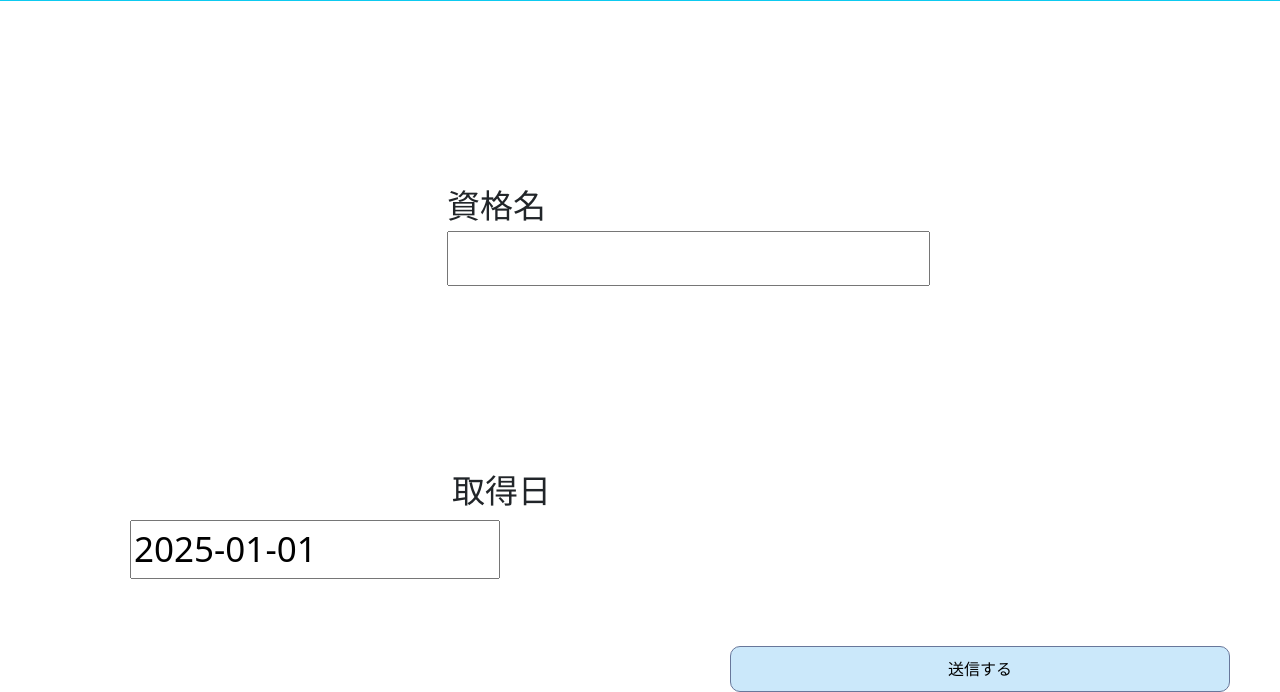
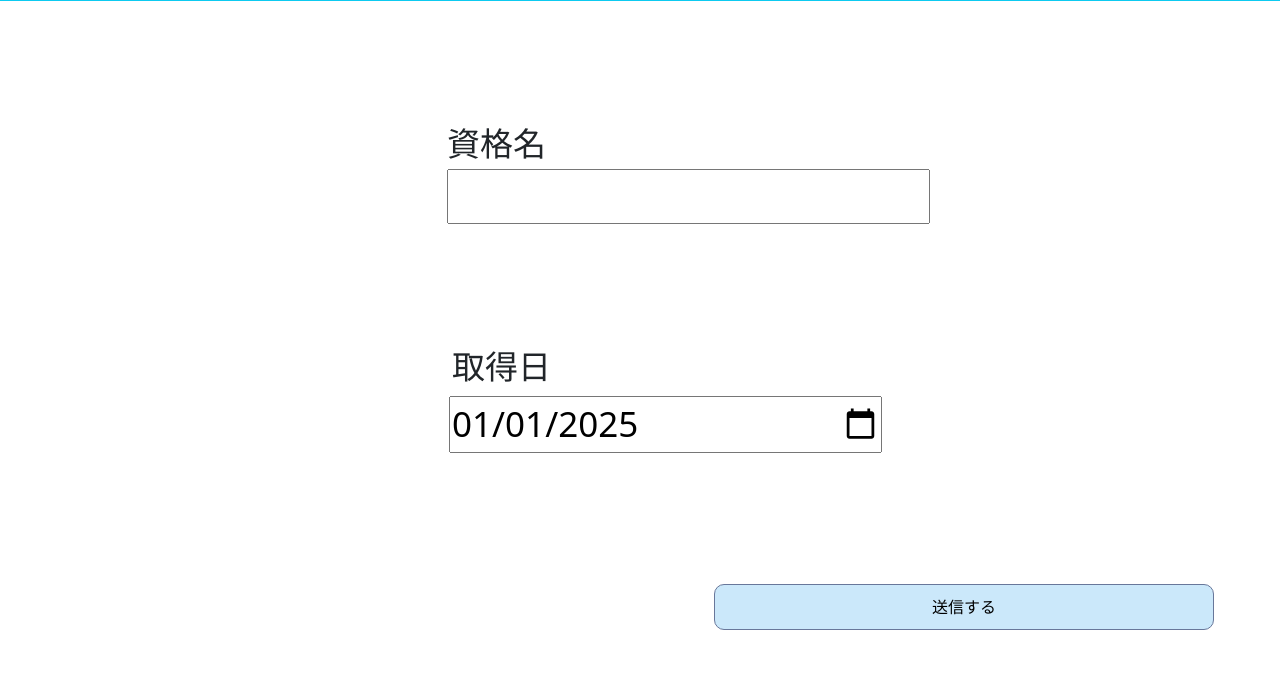
Before and after one commit to emura327/SchoolWorker, a PHP site: page /phpfile/license.php in a window 1280 px wide. Shown: the part 483-1175 px from the top of the page. After the commit the page ends 1113 px from the top, so only its background shows below. Run offline with PHP 8.4, Linux system fonts and the light colour scheme.

Commit message:
位置サイズ調整

```diff
--- a/cssfile/license.css
+++ b/cssfile/license.css
@@ -1,6 +1,6 @@
 .uull li {
     list-style: none;
-    margin-top: 180px;
+    margin-top: 118px;
 }
 label{
     margin-right: 50px;
@@ -21,15 +21,16 @@ label{
     background: #cbe8fa;
     cursor: pointer;
     position: absolute;
-    left: 730px;
+    left: 714px;
     border-radius:10px;
     margin-top: 65px;
 }
 .date-edit{
+    width: fit-content;
     margin-top: 54px;
-    position: absolute;
-    right: 1000px;
     font-size: 35px;
+    margin-right: 185px;
+    margin-left: 2px
 }
 .name{
     width: 150px;
@@ -38,7 +39,8 @@ label{
 .message{
     font-size: 33px;
     margin-left: 5px;
+    margin-bottom: -50px;
 }
-.date{
-    width: 370px
+.date-edit input{
+    width: 142%;
 }
--- a/phpfile/license.php
+++ b/phpfile/license.php
@@ -20,7 +20,7 @@
         <li class="acquisition">
             <div>
                 <label class="message">取得日</label>
-                <label class="date-edit"><input class="date" value="2025-01-01" /></label>
+                <label class="date-edit"><input type="date" value="2025-01-01"/></label>
             </div>
         </li>
     </ul>
```
